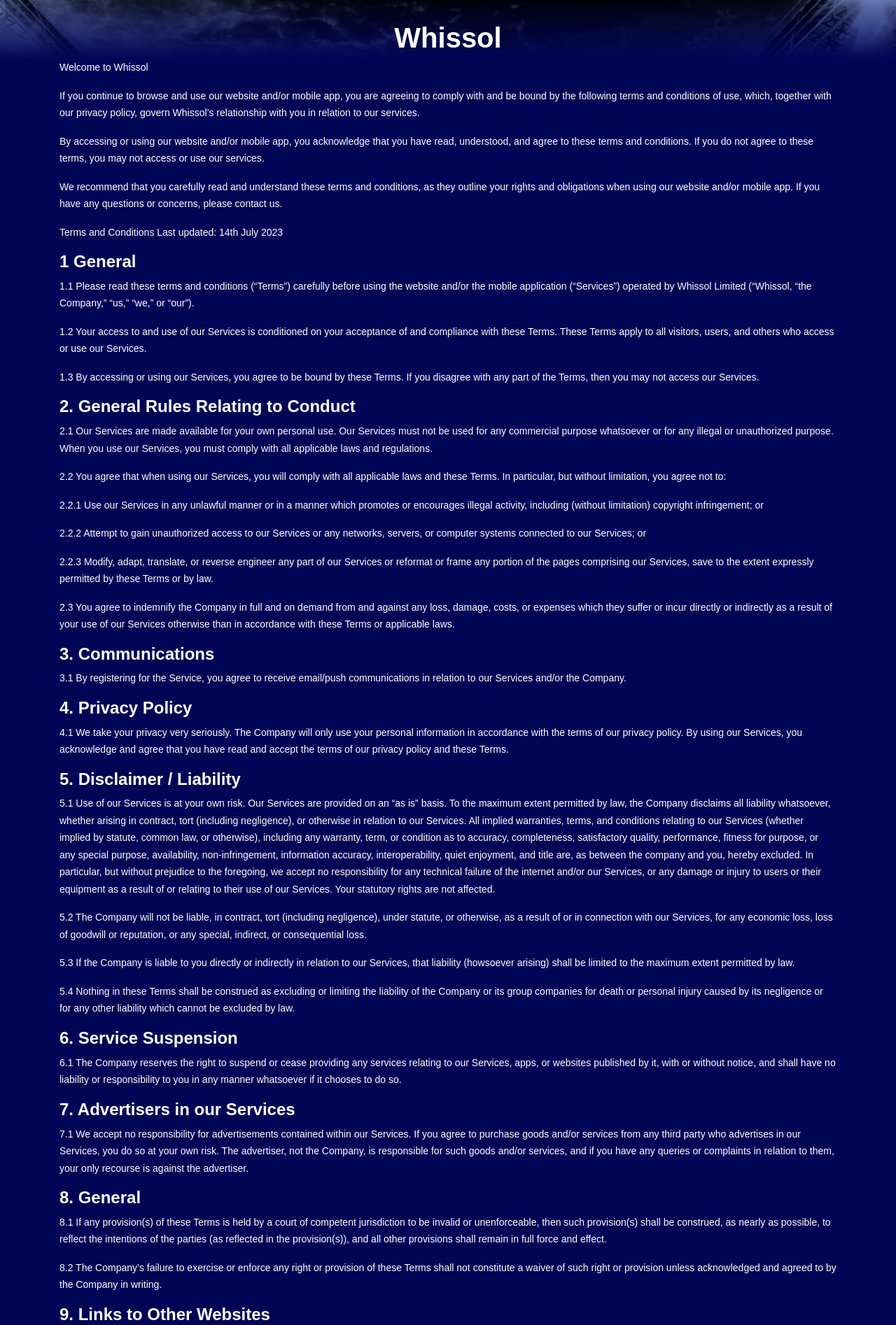
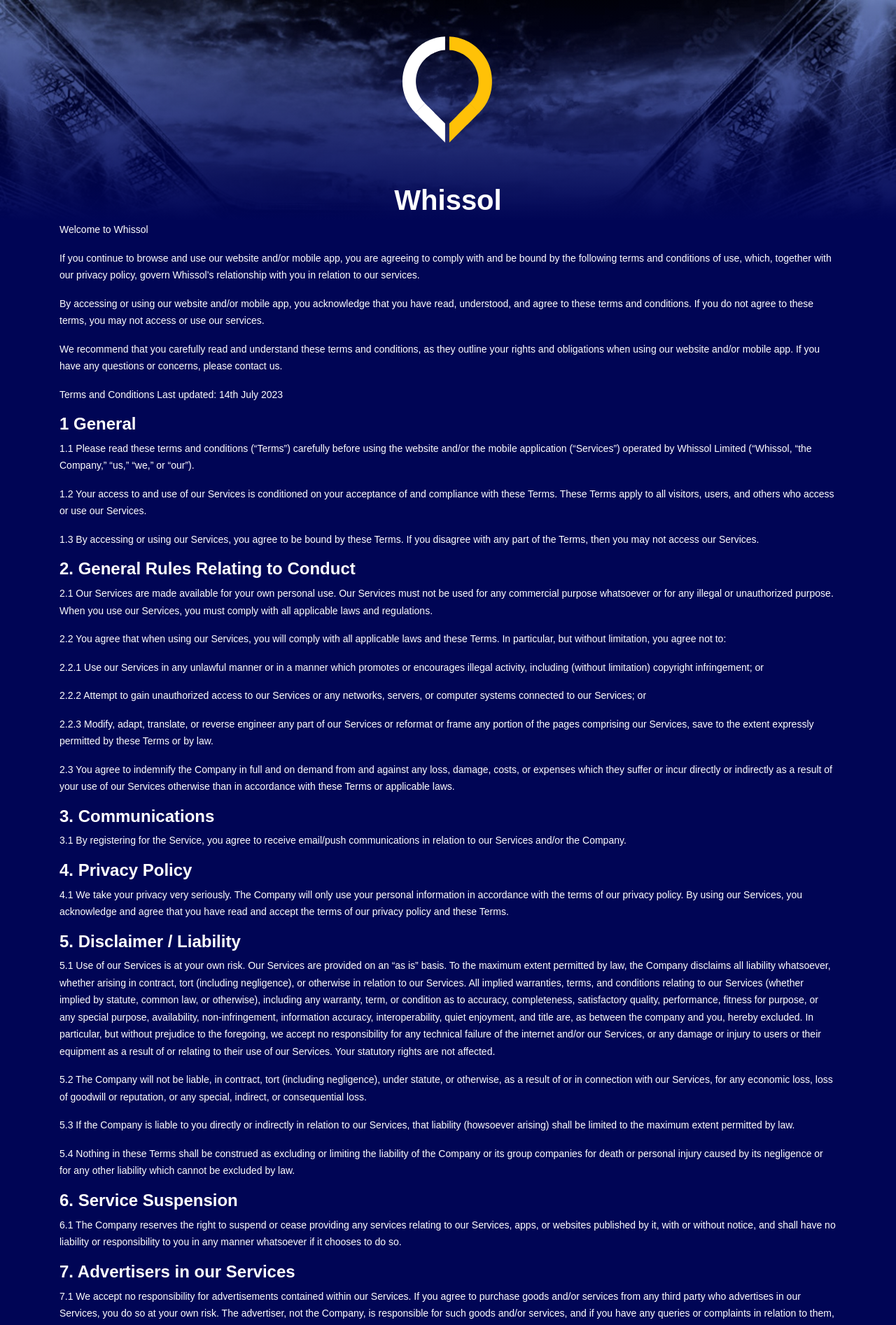
Before and after one commit to dbbill/dbbill.github.io, a Jekyll site: the page built from termsandconditions.md, in a window 1280 px wide. Shown: the top 1894 px of the page at 70% size. Built offline with Jekyll 4.4.1, drawn with Linux system fonts in a browser that asks for light colours; nearby versions of some CDN libraries; some web fonts are replaced.

Commit message:
Update header.html

```diff
--- a/_includes/header.html
+++ b/_includes/header.html
@@ -1,7 +1,7 @@
 <header>
     <div class="container">
         <div>
-            <img src="assets/img/logo-fg.svg" class="img-responsive img-centered" alt="">
+            <img src="/assets/img/logo-fg.svg" class="img-responsive img-centered" alt="">
         </div>
         <div class="intro-title font-weight-bold d-flex align-items-center justify-content-center">
             <div class="text-white">Whissol</div>
```
